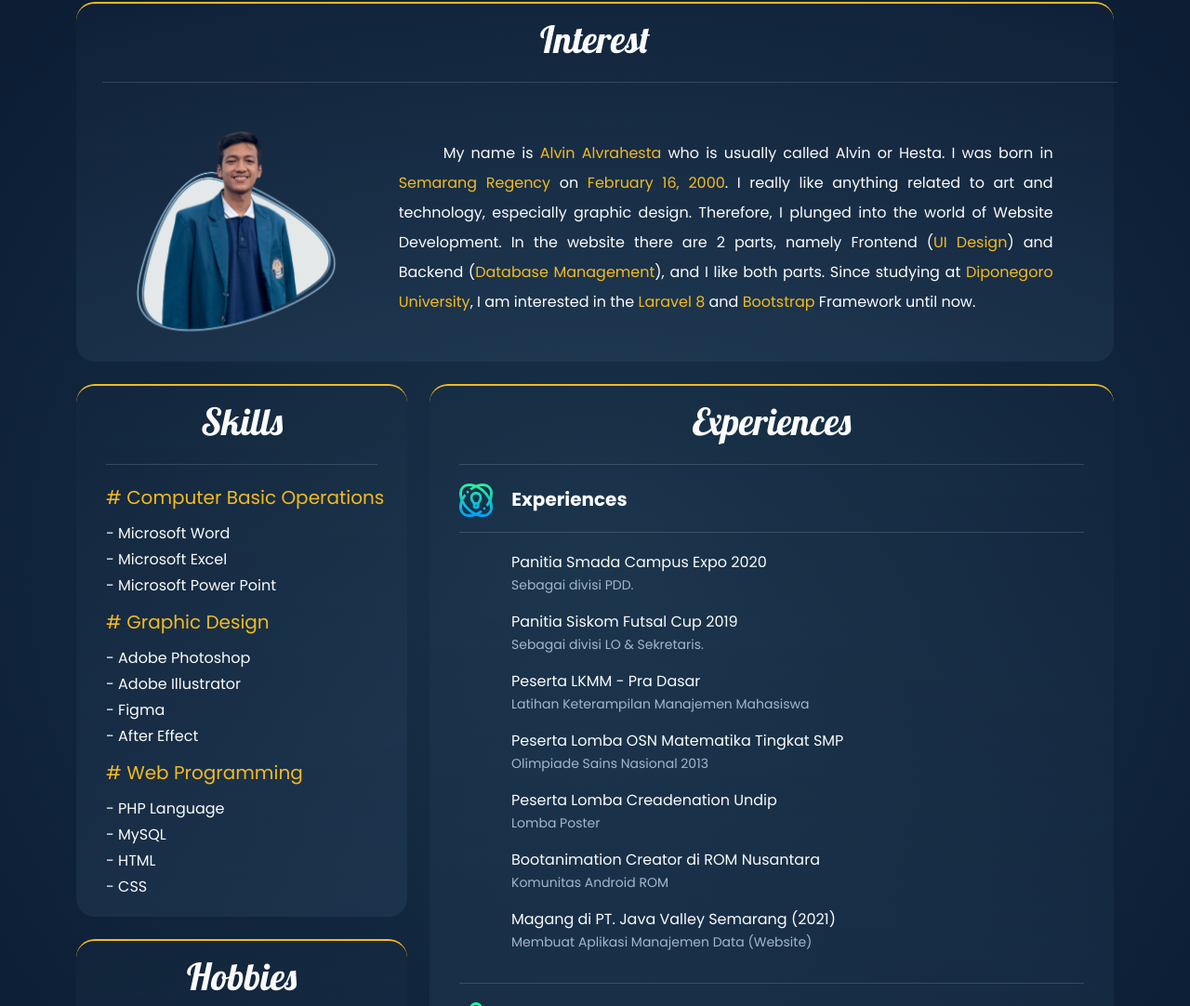
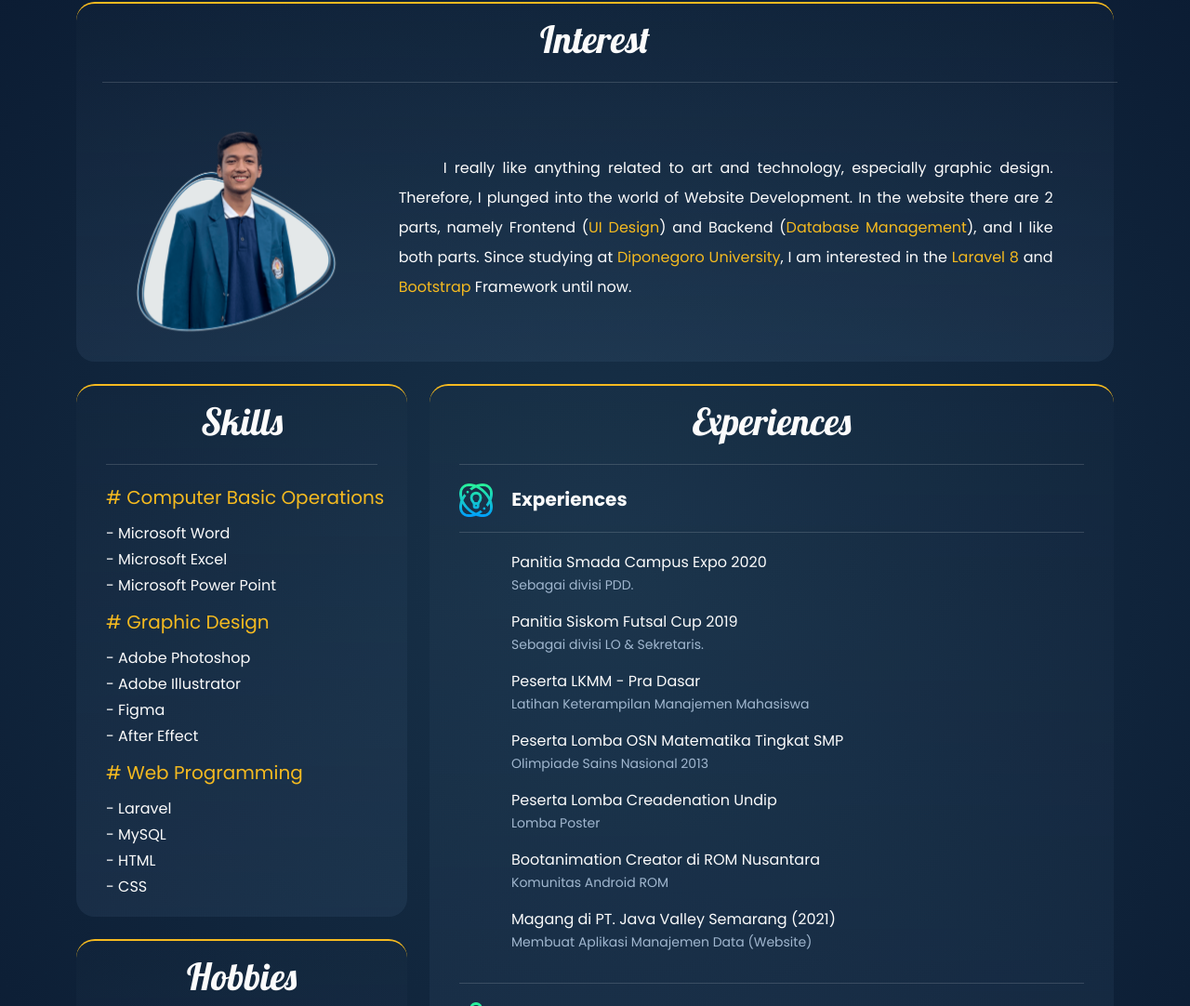
Before and after one commit to alvin-alvrahesta/alvin-alvrahesta.github.io, a plain HTML site: page index.html in a window 1280 px wide. Shown: the part 3450-4532 px from the top of the page at 93% size. Drawn offline with nearby package versions, Linux system fonts and the light colour scheme.

Commit message:
Update index.html

```diff
--- a/index.html
+++ b/index.html
@@ -346,8 +346,7 @@
               <div class="hr-long mx-3"></div>
               <div class="col-md-4 foto-aboutme my-md-3" data-aos="flip-right" data-aos-offset="180" data-aos-delay="500"></div>
               <div style="text-indent: 3rem; text-align: justify" class="col-md-8 text-terang fs-6 fw-normal lh-lg my-3">
-                My name is <span class="text-highlight">Alvin Alvrahesta</span> who is usually called Alvin or Hesta. I was born in
-                <span class="text-highlight">Semarang Regency</span> on <span class="text-highlight">February 16, 2000</span>. I really like anything
+                I really like anything
                 related to art and technology, especially graphic design. Therefore, I plunged into the world of Website Development. In the website
                 there are 2 parts, namely Frontend (<span class="text-highlight">UI Design</span>) and Backend (<span class="text-highlight"
                   >Database Management</span
@@ -386,7 +385,7 @@
                   </div>
                   <p class="text-highlight ms-3 fs-5 mb-2 fw-normal"># Web Programming</p>
                   <div class="mb-2 ms-3">
-                    <p class="text-terang my-1 fw-normal">- PHP Language</p>
+                    <p class="text-terang my-1 fw-normal">- Laravel</p>
                     <p class="text-terang my-1 fw-normal">- MySQL</p>
                     <p class="text-terang my-1 fw-normal">- HTML</p>
                     <p class="text-terang my-1 fw-normal">- CSS</p>
```
